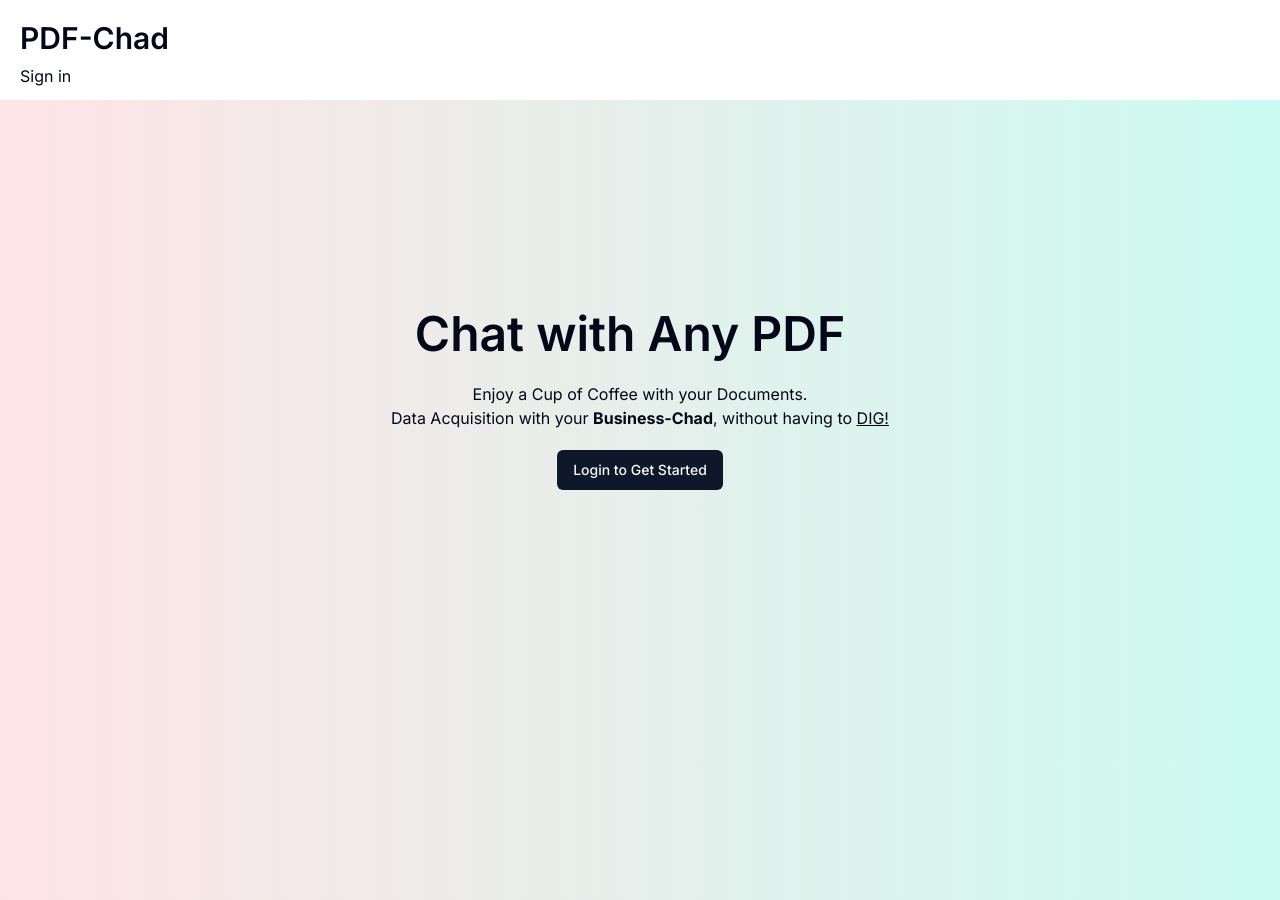
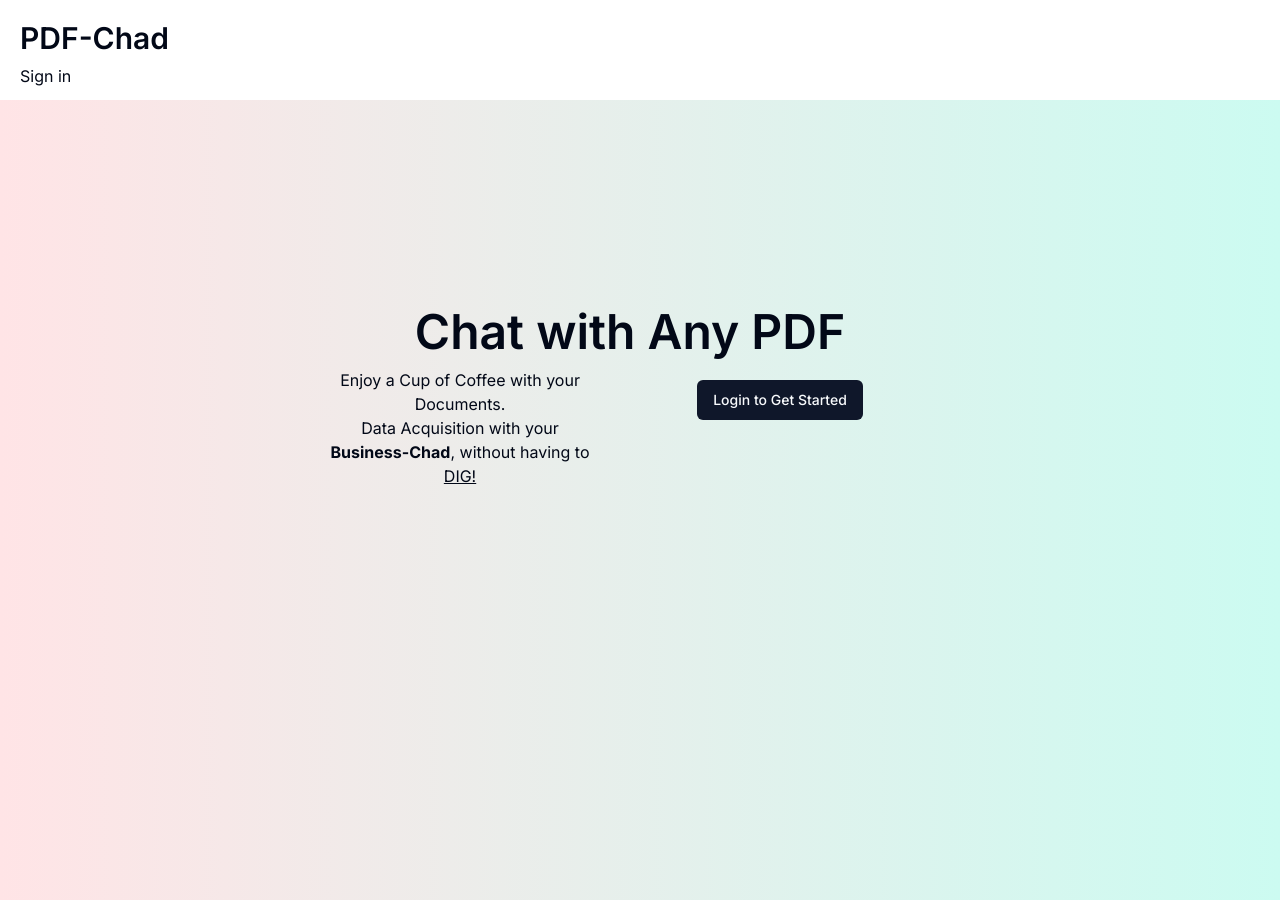
Before and after one commit to DarkWood-Colabs/ChatPDF, a Next.js app in the folder chatpdf-dash/: page / in a window 1280 px wide. Built offline with nearby package versions, Linux system fonts and the light colour scheme; no server answers.

Commit message:
BaseStyles-FrontPage

```diff
--- a/chatpdf-dash/src/app/page.tsx
+++ b/chatpdf-dash/src/app/page.tsx
@@ -14,27 +14,22 @@ export default async function Home() {
             <h1 className="mr-5 text-5xl font-semibold">
               Chat with Any PDF
             </h1>
-
-            <div className="flex mt-2 "></div>
-
+            <div className="flex mt-2 ">
 
               <div className="flex mt-3 justify-center">
                 {isAuth && <Button className="mt-1 justify-center">Got To Chats</Button>}
               </div>
-
               <p className="py-1">
                 Enjoy a Cup of Coffee with your Documents. <br></br>
                 Data Acquisition with your <b>Business-Chad</b>, without having to <u>DIG!</u>
               </p>
-
               <div className="w-full mt-4">
-                      {isAuth ? (
-                        <><FileUpload /><h1>File Upload</h1></>
-                        ):(<Link href="/sign-in"> <Button>Login to Get Started</Button></Link>)
+                {isAuth ?
+                  (<><FileUpload /><h1>File Upload</h1></>):
+                  (<Link href="/sign-in"><Button>Login to Get Started</Button></Link>)
                 }
               </div>
-
-
+            </div>
           </div>
         </div>
       </div>
```
Lines whose indentation alone changed are shown as unchanged.
